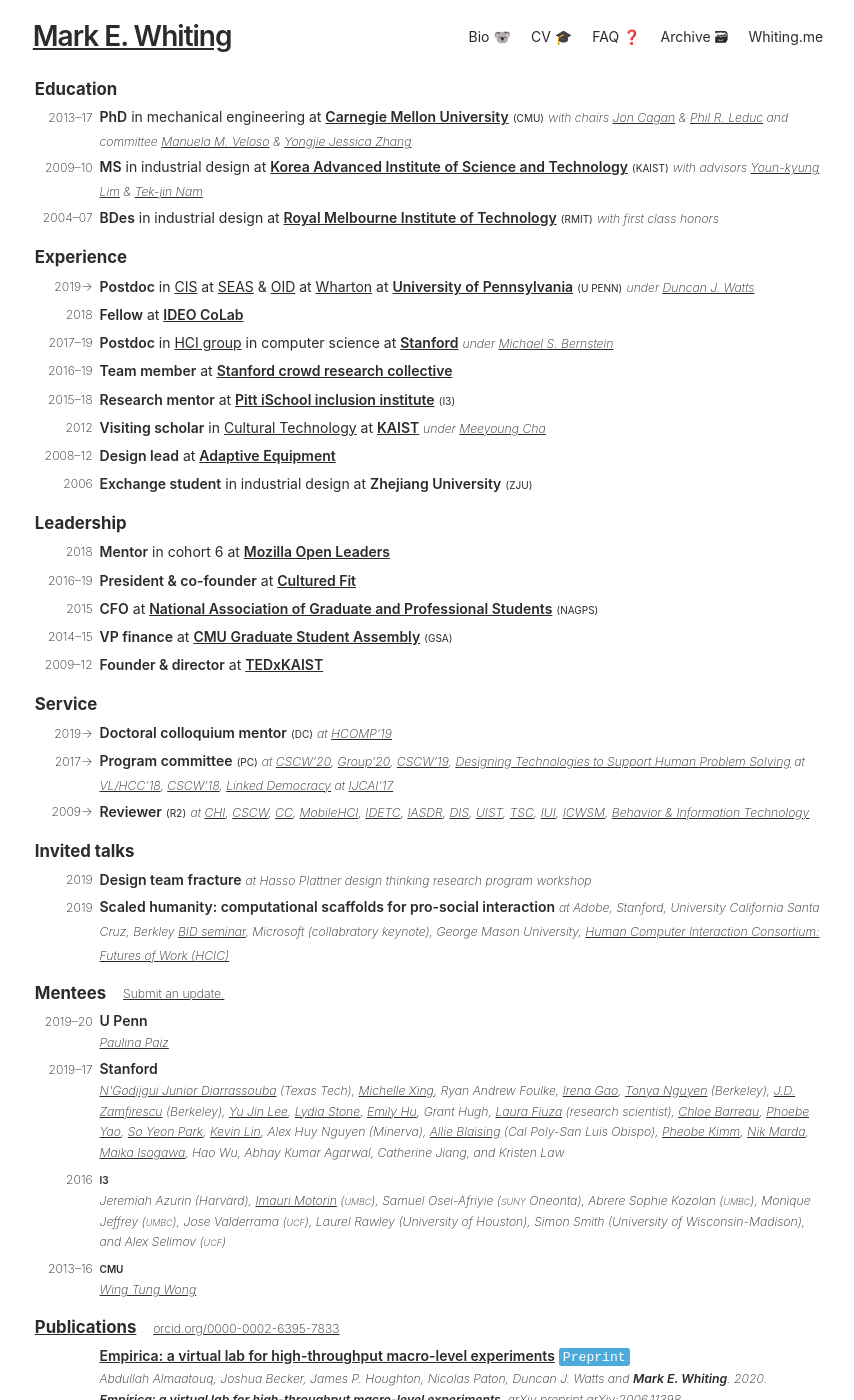
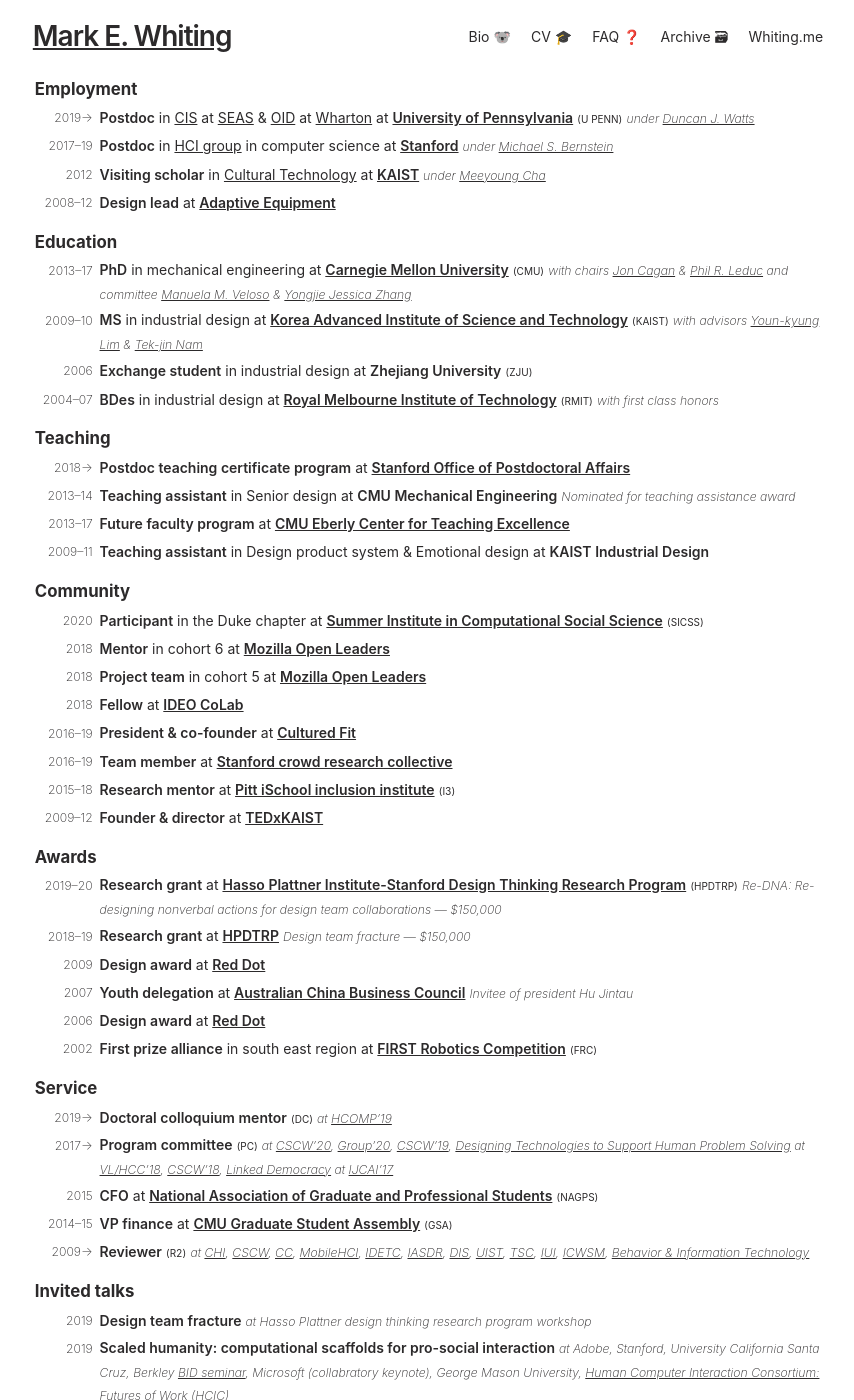
Before and after one commit to markwhiting/Whiting.me, a Jekyll site: the page built from cv.html, in a window 1280 px wide and 1400 px high. Shown: the whole window, without its empty margins (212-1066 px from the left). Built offline with Jekyll 4.4.1, drawn with Linux system fonts in a browser that asks for light colours.

Commit message:
Updated CV

```diff
--- a/_data/CV.csv
+++ b/_data/CV.csv
@@ -1,16 +1,16 @@
 institutionFull,type,include,institutionShort,institutionURL,position,focus,dateStart,dateEnd,notes
 Royal Melbourne Institute of Technology,Education,TRUE,RMIT,https://rmit.edu.au,BDes,industrial design,2004-03-01,2007-12-01,with first class honors
-Zhejiang University,Experience,TRUE,ZJU,,Exchange student,industrial design,2006-01-01,2006-12-01,
+Zhejiang University,Education,TRUE,ZJU,,Exchange student,industrial design,2006-01-01,2006-12-01,
 Korea Advanced Institute of Science and Technology,Education,TRUE,KAIST,http://kaist.ac.kr,MS,industrial design,2009-02-01,2010-12-24, with advisors [Youn-kyung Lim](http://cixd.kaist.ac.kr) & [Tek-jin Nam](http://cidr.kaist.ac.kr)
 Carnegie Mellon University,Education,TRUE,CMU,https://CMU.edu,PhD,mechanical engineering,2013-01-01,2017-07-28,with chairs [Jon Cagan](http://www.cmu.edu/me/idig/index.html) & [Phil R. Leduc](http://www.andrew.cmu.edu/user/prl) and committee [Manuela M. Veloso](https://www.cs.cmu.edu/%7Emmv) & [Yongjie Jessica Zhang](https://www.meche.engineering.cmu.edu/faculty/zhang.html)
-Stanford,Experience,TRUE,,https://stanford.edu,Postdoc,[HCI group](http://hci.stanford.edu) in computer science,2017-08-22,2019-09-30,under [Michael S. Bernstein](http://hci.stanford.edu/msb/)
-University of Pennsylvania,Experience,TRUE,U Penn,https://upenn.edu,Postdoc,[CIS](https://www.cis.upenn.edu/index.php) at [SEAS](https://www.seas.upenn.edu) & [OID](https://oid.wharton.upenn.edu) at [Wharton](https://www.wharton.upenn.edu),2019-10-01,,under [Duncan J. Watts](https://en.wikipedia.org/wiki/Duncan_J._Watts)
-IDEO CoLab,Experience,TRUE,,https://www.ideocolab.com,Fellow,,2018-01-01,2018-02-01,
-Stanford crowd research collective,Experience,TRUE,,http://crowdresearch.stanford.edu/w/index.php?title=Main_Page,Team member,,2016-02-01,2019-05-01,
-Pitt iSchool inclusion institute,Experience,TRUE,I3,http://www.i3-inclusion.org,Research mentor,,2015-05-01,2018-05-01,
-KAIST,Experience,TRUE,,http://kaist.ac.kr,Visiting scholar,[Cultural Technology](http://ct.kaist.ac.kr),2012-09-01,2012-12-01,under [Meeyoung Cha](http://ds.kaist.ac.kr/professor.html)
-Adaptive Equipment,Experience,TRUE,,http://www.adaptivequipment.com,Design lead,,2008-01-01,2012-08-15,
-Stanford Office of Postdoctoral Affairs,Teaching,TRUE,,https://postdocs.stanford.edu/events/series/postdoc-teaching-certificate,Postdoc teaching certificate,,2018-01-01,,
+Stanford,Employment,TRUE,,https://stanford.edu,Postdoc,[HCI group](http://hci.stanford.edu) in computer science,2017-08-22,2019-09-30,under [Michael S. Bernstein](http://hci.stanford.edu/msb/)
+University of Pennsylvania,Employment,TRUE,U Penn,https://upenn.edu,Postdoc,[CIS](https://www.cis.upenn.edu/index.php) at [SEAS](https://www.seas.upenn.edu) & [OID](https://oid.wharton.upenn.edu) at [Wharton](https://www.wharton.upenn.edu),2019-10-01,,under [Duncan J. Watts](https://en.wikipedia.org/wiki/Duncan_J._Watts)
+IDEO CoLab,Community,TRUE,,https://www.ideocolab.com,Fellow,,2018-01-01,2018-02-01,
+Stanford crowd research collective,Community,TRUE,,http://crowdresearch.stanford.edu/w/index.php?title=Main_Page,Team member,,2016-02-01,2019-05-01,
+Pitt iSchool inclusion institute,Community,TRUE,I3,http://www.i3-inclusion.org,Research mentor,,2015-05-01,2018-05-01,
+KAIST,Employment,TRUE,,http://kaist.ac.kr,Visiting scholar,[Cultural Technology](http://ct.kaist.ac.kr),2012-09-01,2012-12-01,under [Meeyoung Cha](http://ds.kaist.ac.kr/professor.html)
+Adaptive Equipment,Employment,TRUE,,http://www.adaptivequipment.com,Design lead,,2008-01-01,2012-08-15,
+Stanford Office of Postdoctoral Affairs,Teaching,TRUE,,https://postdocs.stanford.edu/events/series/postdoc-teaching-certificate,Postdoc teaching certificate program,,2018-01-01,,
 CMU Eberly Center for Teaching Excellence,Teaching,TRUE,,http://www.eberly.cmu.edu/services/graduate-students,Future faculty program,,2013-05-01,2017-07-01,
 CMU Mechanical Engineering,Teaching,TRUE,,,Teaching assistant,Senior design,2013-09-01,2014-05-01,Nominated for teaching assistance award
 KAIST Industrial Design,Teaching,TRUE,,,Teaching assistant,Design product system & Emotional design,2009-09-01,2011-05-01,
@@ -18,11 +18,12 @@
 Red Dot,Awards,TRUE,,http://en.red-dot.org,Design award,,2009-11-01,2009-11-01,
 Australian China Business Council,Awards,TRUE,,http://acbc.com.au,Youth delegation,,2007-07-01,2007-07-01,Invitee of president Hu Jintau
 FIRST Robotics Competition,Awards,TRUE,FRC,https://www.firstinspires.org/robotics/frc,First prize alliance,south east region,2002-04-01,2002-04-01,
-Mozilla Open Leaders,Leadership,TRUE,,https://foundation.mozilla.org/en/opportunity/mozilla-open-leaders/round-6/mentors,Mentor,cohort 6,2018-08-01,2018-11-01,
-Cultured Fit,Leadership,TRUE,,https://cultured.fit,President & co-founder,,2016-03-01,2019-12-31,
-National Association of Graduate and Professional Students,Leadership,TRUE,NAGPS,http://nagps.org,CFO,,2015-01-01,2015-12-01,
-CMU Graduate Student Assembly,Leadership,TRUE,GSA,https://www.cmu.edu/stugov/gsa/,VP finance,,2014-07-01,2015-06-01,
-TEDxKAIST,Leadership,TRUE,,http://tedxkaist.com,Founder & director,,2009-10-01,2012-05-01,
+Mozilla Open Leaders,Community,TRUE,,https://foundation.mozilla.org/en/opportunity/mozilla-open-leaders/round-6/mentors,Mentor,cohort 6,2018-08-01,2018-11-01,
+Mozilla Open Leaders,Community,TRUE,,https://mozilla.github.io/Community-training/round-5/projects/,Project team,cohort 5,2018-02-01,2018-05-01,
+Cultured Fit,Community,TRUE,,https://cultured.fit,President & co-founder,,2016-03-01,2019-12-31,
+National Association of Graduate and Professional Students,Service,TRUE,NAGPS,http://nagps.org,CFO,,2015-01-01,2015-12-01,
+CMU Graduate Student Assembly,Service,TRUE,GSA,https://www.cmu.edu/stugov/gsa/,VP finance,,2014-07-01,2015-06-01,
+TEDxKAIST,Community,TRUE,,http://tedxkaist.com,Founder & director,,2009-10-01,2012-05-01,
 Doctoral colloquium mentor,Service,TRUE,DC,,,,2019-10-28,,at [HCOMP’19](https://www.humancomputation.com/2019/index.html)
 Program committee,Service,TRUE,PC,,,,2017-05-01,,"at [CSCW'20](https://cscw.acm.org/2020/), [Group’20](https://group.acm.org/conferences/group20/), [CSCW’19](https://cscw.acm.org/2019/), [Designing Technologies to Support Human Problem Solving](https://www.cs.washington.edu/dtshps2018/index.html) at [VL/HCC'18](https://vlhcc18.github.io), [CSCW'18](https://cscw.acm.org/2018/submit/papers.html#Program%20Committee%20Members), [Linked Democracy](https://linkeddemocracy.com) at [IJCAI'17](http://ijcai-17.org)"
 Reviewer,Service,TRUE,R2,,,,2009-01-01,,"at [CHI](https://dl.acm.org/event.cfm?id=RE151), [CSCW](https://cscw.acm.org), [CC](https://cc.acm.org), [MobileHCI](https://mobilehci.acm.org), [IDETC](https://event.asme.org/idetc-cie), [IASDR](https://www.iasdr.net/conferences/), [DIS](https://dl.acm.org/event.cfm?id=RE212), [UIST](https://uist.acm.org), [TSC](https://tsc.acm.org), [IUI](http://iui.acm.org), [ICWSM](https://www.icwsm.org), [Behavior & Information Technology](https://www.tandfonline.com/toc/tbit20/current)"
@@ -30,4 +31,7 @@
 Design team fracture,Invited talks,TRUE,,,,,2019-09-10,2019-09-10,at Hasso Plattner design thinking research program workshop
 Eastside High School,Education,FALSE,EHS,https://www.sbac.edu/eastside,International Baccalaureate,,1999-08-01,2003-05-01,
 University of Florida,Education,FALSE,UF,https://uf.edu,Non-degree study,,2001-05-01,2003-12-01,Focus on mathematics
-Adaptive Equipment,Experience,FALSE,,http://www.adaptivequipment.com,Various positions,,2004-11-01,2006-02-01,
+Adaptive Equipment,Employment,FALSE,,http://www.adaptivequipment.com,Various positions,,2004-11-01,2006-02-01,
+Summer Institute in Computational Social Science,Community,TRUE,SICSS,https://compsocialscience.github.io/summer-institute/2020/duke/people,Participant,the Duke chapter,2020-06-14,2020-06-26,
+Hasso Plattner Institute-Stanford Design Thinking Research Program,Awards,TRUE,HPDTRP,https://hpi.de/en/dtrp/projects/projects-201920/re-dna-re-designing-nonverbal-actions-for-design-team-collaborations.html,Research grant,,2019-10-01,2020-09-01,"Re-DNA: Re-designing nonverbal actions for design team collaborations — $150,000"
+HPDTRP,Awards,TRUE,,https://hpi.de/en/dtrp/projects/projects-201819/design-team-fracture.html,Research grant,,2018-10-01,2019-09-01,"Design team fracture — $150,000"
--- a/cv.html
+++ b/cv.html
@@ -11,11 +11,10 @@
 <!-- Single table for entire CV -->
 <table class="clean">
   <!-- Main CV -->
-  {%- assign experienceTypes = "Education, Experience, Teaching,
-  Awards, Leadership, Service, Invited talks" | split: ", "-%} {%- for
-  experienceType in experienceTypes -%} {%- assign experienceSet = site.data.CV
-  | where:"include","TRUE" | where:"type", experienceType | sort: "dateStart"|
-  reverse -%} {%- if experienceSet.size > 0 -%}
+  {%- assign experienceTypes = "Employment, Education, Teaching, Community, Awards, Service, Invited talks" | split: ", "-%}
+  {%- for experienceType in experienceTypes -%}
+  {%- assign experienceSet = site.data.CV | where:"include","TRUE" | where:"type", experienceType | sort: "dateStart" | reverse -%}
+  {%- if experienceSet.size > 0 -%}
   <tr>
     <td colspan="2">
       <h2 class="section">{{ experienceType }}</h2>
```
